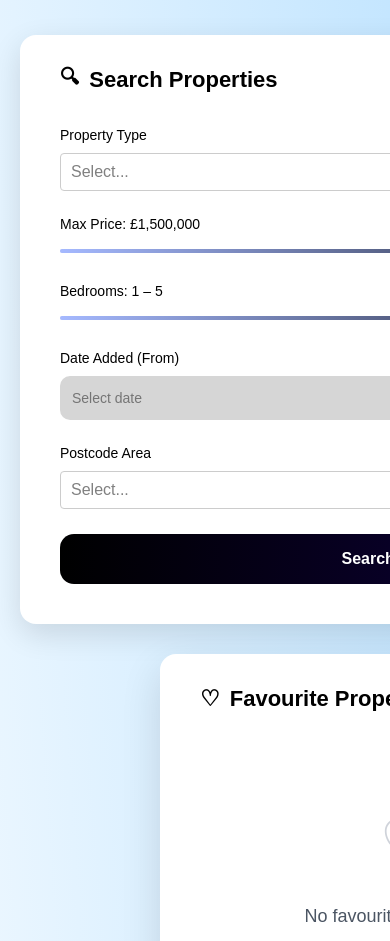
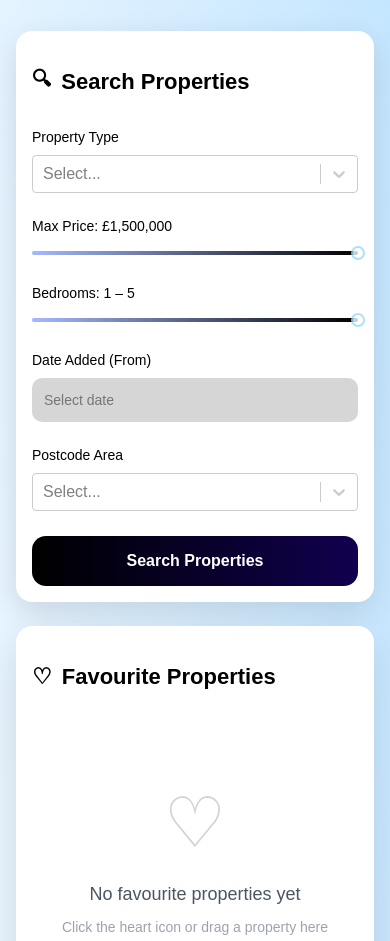
Before and after one commit to Chethi2003/Estate_Agent_Client-side_Web_Application, a React (Vite) app in the folder property-master/: page / in a window 390 px wide. Shown: the part 780-1721 px from the top of the page. Built offline with nearby package versions, Linux system fonts and the light colour scheme.

Commit message:
Panels in home page responsiveness

```diff
--- a/property-master/src/components/Favourites.css
+++ b/property-master/src/components/Favourites.css
@@ -1,13 +1,19 @@
+/*FAVOURITES CARD*/
+
 .favourites-card {
-  width: 420px;
+  width: 100%;              /* responsive */
+  max-width: 420px;         /* desktop size */
   margin: 0 auto;
+
   background: #ffffff;
   border-radius: 16px;
   padding: 10px 40px 40px 40px;
   box-shadow: 0 15px 40px rgba(0, 0, 0, 0.12);
+
+  box-sizing: border-box;
 }
 
-/* Header*/
+/*HEADER*/
 
 .favourites-header {
   display: flex;
@@ -27,7 +33,7 @@
   font-weight: 600;
 }
 
-/* Empty State */
+/*EMPTY STATE*/
 
 .favourites-empty {
   text-align: center;
@@ -52,13 +58,14 @@
   color: #9ca3af;
 }
 
-/* Favourite Item */
+/*FAVOURITE ITEM */
 
 .favourite-item {
   display: flex;
   justify-content: space-between;
   align-items: center;
   cursor: pointer;
+
   padding: 12px;
   border-radius: 10px;
   transition: background 0.2s ease;
@@ -86,15 +93,17 @@
   color: #6b7280;
 }
 
-/* Remove Button */
+/* REMOVE BUTTON */
 
 .remove-favourite {
   background: none;
   border: none;
   font-size: 18px;
   cursor: pointer;
+
   color: #9ca3af;
   padding: 4px;
+
   transition: color 0.2s ease, transform 0.1s ease;
 }
 
@@ -102,3 +111,11 @@
   color: #ef4444;
   transform: scale(1.1);
 }
+
+/*MOBILE POLISH*/
+
+@media (max-width: 480px) {
+  .favourites-card {
+    padding: 16px;
+  }
+}
--- a/property-master/src/components/Search.css
+++ b/property-master/src/components/Search.css
@@ -1,14 +1,20 @@
-/* ===== Container ===== */
+/* container*/
+
 .search-container {
-  width: 700px;
+  width: 100%;               /* responsive */
+  max-width: 700px;          /* desktop size */
   margin: 0 auto;
+
   padding: 10px 40px 40px 40px;
   border-radius: 16px;
   background: #ffffff;
   box-shadow: 0 10px 30px rgba(0, 0, 0, 0.12);
+
+  box-sizing: border-box;
 }
 
-/* ===== Title ===== */
+/* title*/
+
 .search-title {
   display: flex;
   align-items: center;
@@ -23,7 +29,8 @@
   font-size: 20px;
 }
 
-/* ===== Form Group ===== */
+/* form group */
+
 .form-group {
   margin-bottom: 25px;
 }
@@ -36,8 +43,10 @@
   color: #000;
 }
 
-/* ===== React Select ===== */
+/*selector*/
+
 .react-select__control {
+  width: 100%;
   min-height: 48px;
   border-radius: 10px !important;
   border: none !important;
@@ -79,7 +88,8 @@
   color: #fff;
 }
 
-/* ===== rc-slider ===== */
+/* slider */
+
 .rc-slider {
   margin-top: 12px;
 }
@@ -109,13 +119,16 @@
   box-shadow: none;
 }
 
-/* ===== Date Picker ===== */
+/*data picker*/
+
 .react-datepicker-wrapper {
   width: 100%;
 }
 
 .react-datepicker__input-container input {
   width: 100%;
+  max-width: 100%;
+
   padding: 14px 12px;
   border-radius: 10px;
   border: none;
@@ -124,6 +137,8 @@
   outline: none;
   color: #000;
   cursor: pointer;
+
+  box-sizing: border-box;
 }
 
 .react-datepicker {
@@ -147,7 +162,8 @@
   color: #fff;
 }
 
-/* button*/
+/*button*/
+
 .search-button {
   width: 100%;
   padding: 16px;
@@ -158,13 +174,24 @@
   font-size: 16px;
   font-weight: 600;
   cursor: pointer;
+
   display: flex;
   align-items: center;
   justify-content: center;
   gap: 10px;
+
+  box-sizing: border-box;
 }
 
 .search-button:hover {
   transition: 0.25s;
   transform: scale(1.02);
 }
+
+/*for mobile*/
+
+@media (max-width: 480px) {
+  .search-container {
+    padding: 16px;
+  }
+}
--- a/property-master/src/pages/Home.css
+++ b/property-master/src/pages/Home.css
@@ -1,38 +1,66 @@
-html, body {
+/* ---------------- GLOBAL RESET ---------------- */
+
+html,
+body {
   margin: 0;
   padding: 0;
   overflow-x: hidden;
+  box-sizing: border-box;
+  font-family: Arial, Helvetica, sans-serif;
 }
+
+*,
+*::before,
+*::after {
+  box-sizing: inherit;
+}
+
+/* ---------------- MAIN LAYOUT ---------------- */
 
 .main-content {
   display: flex;
-  flex-direction: column;   /* 🔑 stack rows */
+  flex-direction: column;
   gap: 40px;
-  padding: 20px 200px;
-  font-family: Arial, Helvetica, sans-serif;
+
+  /* Responsive padding: mobile → desktop */
+  padding: 20px clamp(16px, 6vw, 200px);
 }
 
-/* 🔝 Search + Favourites */
+/* ---------------- TOP PANEL ---------------- */
+/* Search + Favourites */
+
 .top-panel {
   display: grid;
-  grid-template-columns: 1fr 1fr;
-  gap: 3%;
-  align-items: flex-start;
+
+  /* Prevent overflow */
+  grid-template-columns: minmax(0, 1fr) minmax(0, 1fr);
+
+  gap: 32px;
+  align-items: stretch;
 }
 
-/* 🔽 Property cards */
+/* Anchor wrapper for search */
+#search {
+  width: 100%;
+  max-width: 100%;
+}
+
+/* ---------------- RESULTS PANEL ---------------- */
+
 .results-panel {
   width: 100%;
 }
 
-/* Cards grid */
+/* Property cards grid */
 .results-grid {
   display: grid;
   grid-template-columns: repeat(auto-fill, minmax(280px, 1fr));
   gap: 24px;
 }
 
-/* 📱 Mobile */
+/* ---------------- RESPONSIVE ---------------- */
+
+/* Tablets & below */
 @media (max-width: 1000px) {
   .main-content {
     padding: 20px;
@@ -40,5 +68,17 @@ html, body {
 
   .top-panel {
     grid-template-columns: 1fr;
+    gap: 24px;
   }
 }
+
+/* Small phones */
+@media (max-width: 480px) {
+  .main-content {
+    padding: 16px;
+  }
+
+  .results-grid {
+    gap: 16px;
+  }
+}
```
